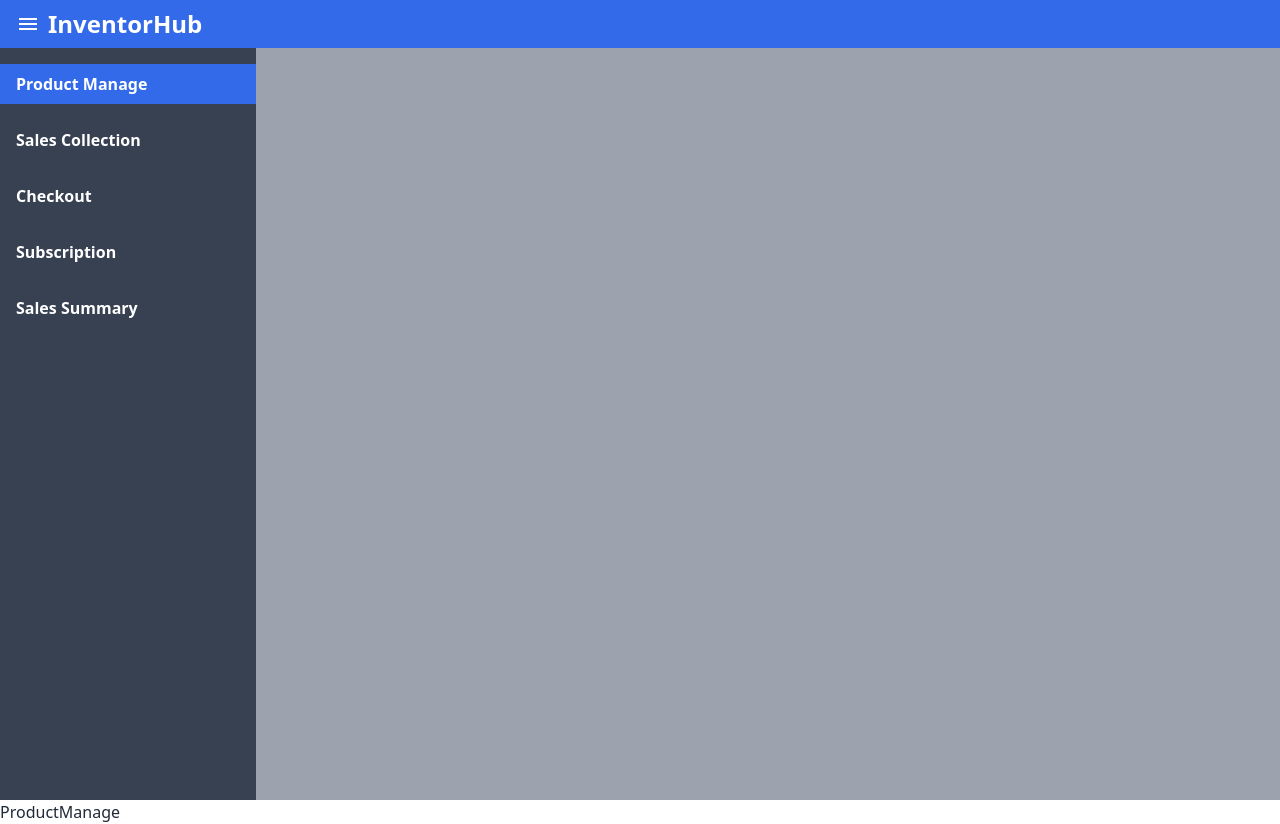
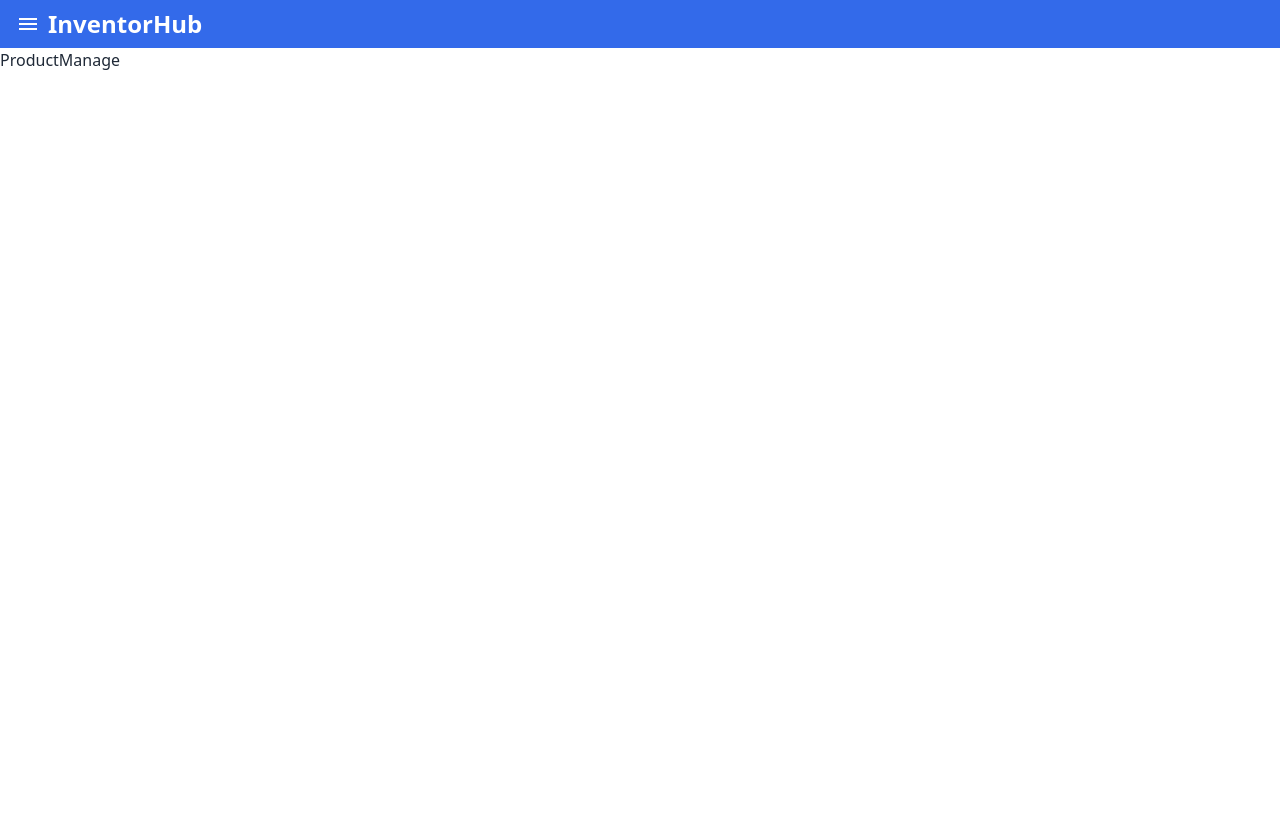
Before and after one commit to ornob90/InventoryManageClient, a React (Vite) app: page /dashboard in a window 1280 px wide. After the commit the page ends 800 px from the top, so only its background shows below. Built offline with nearby package versions, Linux system fonts and the light colour scheme.

Commit message:
dashboard nav and drawer respnosive complete

```diff
--- a/src/pages/Dashboard/Navigation/DashboardNav.jsx
+++ b/src/pages/Dashboard/Navigation/DashboardNav.jsx
@@ -31,7 +31,7 @@ const DashboardNav = () => {
   ];
 
   return (
-    <div>
+    <div className="relative">
       <div className="flex items-center justify-between py-2 pl-4 text-2xl font-bold text-white bg-primary">
         <div className="flex items-center gap-2">
           {menuOpen ? (
@@ -46,12 +46,19 @@ const DashboardNav = () => {
         </div>
       </div>
       {/* Drawer */}
-      <div className="w-full bg-gray-400">
-        <div className=" h-[calc(100vh-48px)]  bg-gray-700 w-[20%] min-h-[500px]">
+      <div className={`${menuOpen ? "w-full h-screen bg-gray-400" : "w-auto"}`}>
+        <div
+          className={` h-[calc(100vh-48px)]  bg-gray-700 w-[60%] sm:w-[40%] md:w-[30%] lg:w-[20%] min-h-[500px] fixed top-[48px]  ${
+            menuOpen ? "left-0" : "left-[-100%]"
+          } duration-[.3s]`}
+        >
           <ul className="flex flex-col gap-4 pt-4 font-semibold text-white text-medium">
             {navItems.map(({ name, slug }) => (
               <NavLink
-                onClick={() => setActiveNav(slug)}
+                onClick={() => {
+                  setActiveNav(slug);
+                  setMenuOpen(false);
+                }}
                 to={slug}
                 key={name}
                 className={
```
